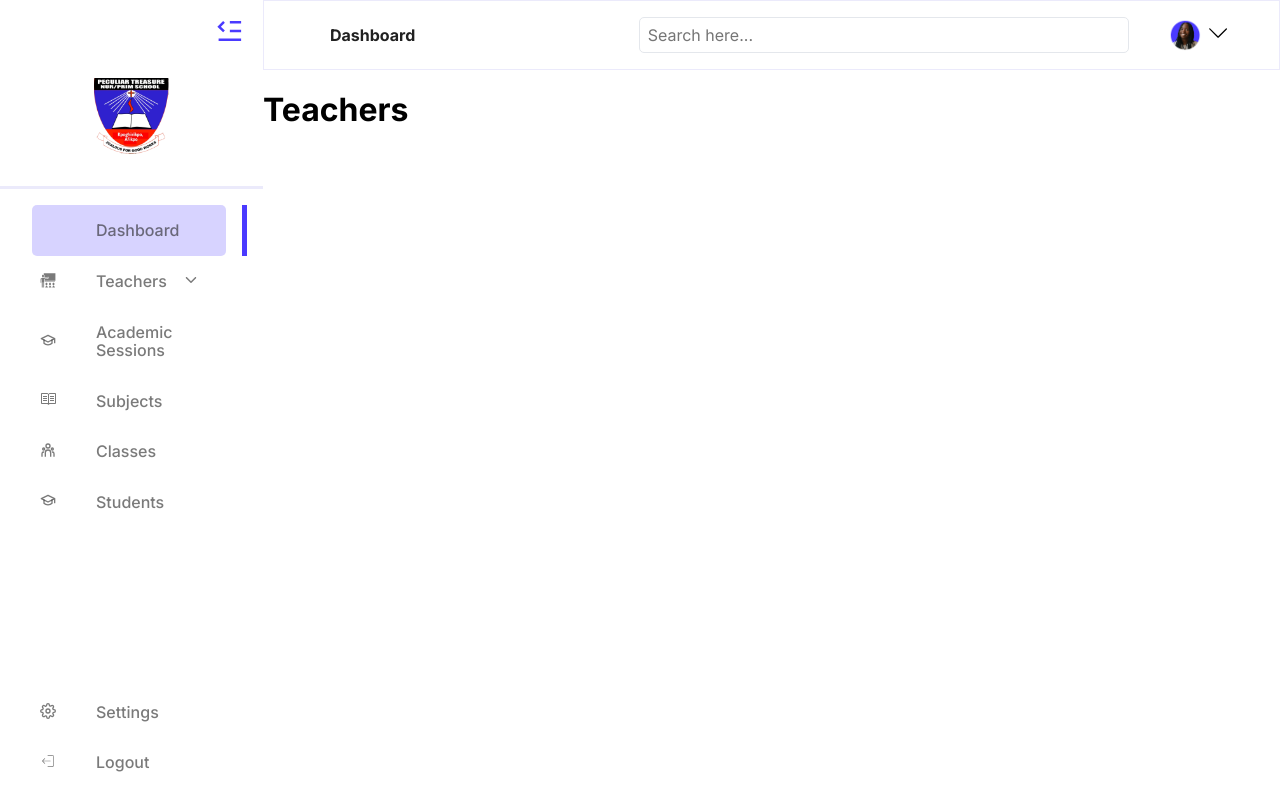
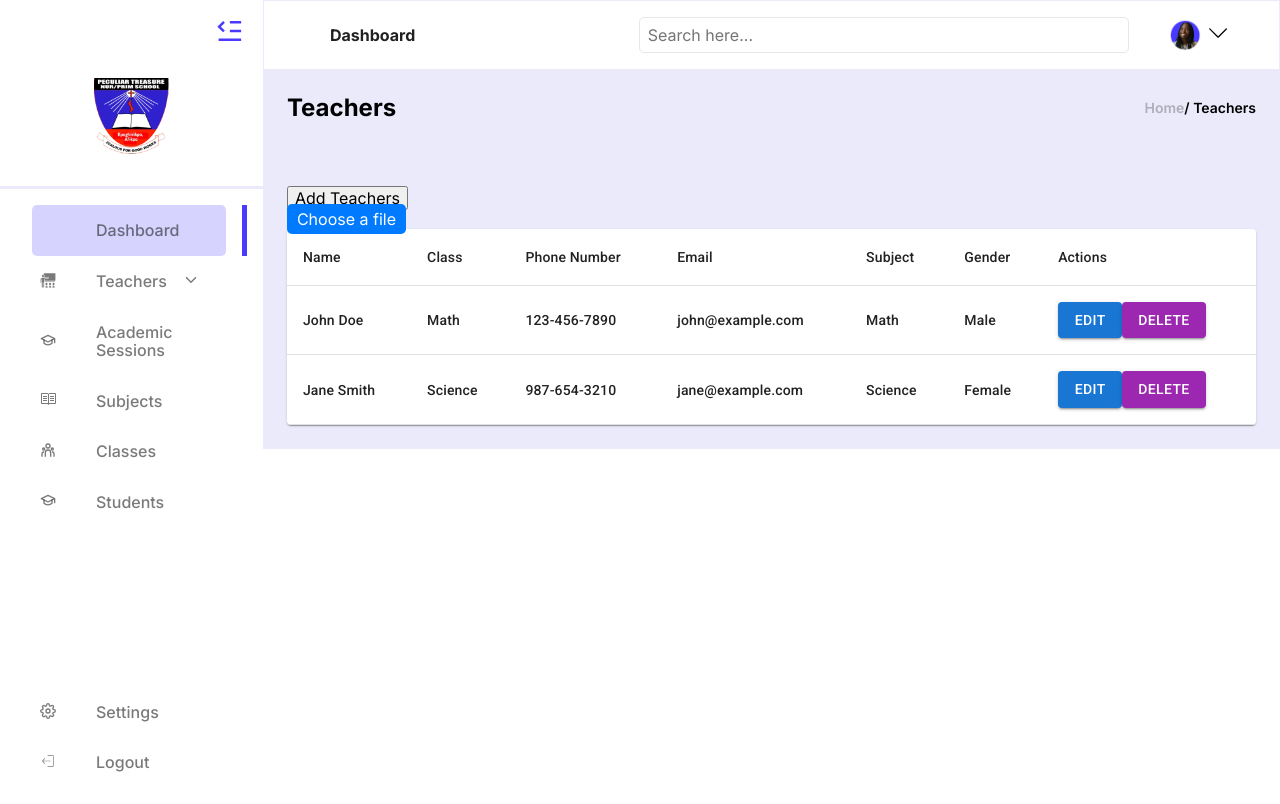
Before and after one commit to musaHaruna/School-Record-System, a React (Create React App) app: page /admin/all-teachers in a window 1280 px wide. Built offline with nearby package versions, Linux system fonts and the light colour scheme; some icons are missing.

Commit message:
start-teacher-table

```diff
--- a/package.json
+++ b/package.json
@@ -3,6 +3,9 @@
   "version": "0.1.0",
   "private": true,
   "dependencies": {
+    "@emotion/react": "^11.11.1",
+    "@emotion/styled": "^11.11.0",
+    "@mui/material": "^5.14.14",
     "@reduxjs/toolkit": "^1.9.0",
     "@testing-library/jest-dom": "^5.16.5",
     "@testing-library/react": "^13.4.0",
--- /dev/null
+++ b/src/assets/css/admin/teachersPage.css
@@ -0,0 +1,11 @@
+.custom-file-label {
+  cursor: pointer;
+  background-color: #007bff;
+  color: #fff;
+  padding: 5px 10px;
+  border-radius: 5px;
+}
+
+.custom-file-label:hover {
+  background-color: #0056b3;
+}
--- a/src/components/admin/Menu.js
+++ b/src/components/admin/Menu.js
@@ -54,7 +54,7 @@ const Menu = () => {
             >
               <div className={activeLink === link.id ? 'icon-active' : ''}>
                 {link.id === 2 ? (
-                  <div onClick={() => handleLinkClick(link)}>
+                  <div>
                     <GiTeacher />
                   </div>
                 ) : (
--- /dev/null
+++ b/src/components/admin/teachers/TeachersTable.js
@@ -0,0 +1,73 @@
+import React from 'react'
+import {
+  Table,
+  TableBody,
+  TableCell,
+  TableContainer,
+  TableHead,
+  TableRow,
+  Paper,
+  Button,
+} from '@mui/material'
+
+const data = [
+  {
+    name: 'John Doe',
+    class: 'Math',
+    phone: '123-456-7890',
+    email: 'john@example.com',
+    subject: 'Math',
+    gender: 'Male',
+  },
+  {
+    name: 'Jane Smith',
+    class: 'Science',
+    phone: '987-654-3210',
+    email: 'jane@example.com',
+    subject: 'Science',
+    gender: 'Female',
+  },
+  // Add more data for additional rows...
+]
+
+const TeachersTable = () => {
+  return (
+    <TableContainer component={Paper}>
+      <Table>
+        <TableHead>
+          <TableRow>
+            <TableCell>Name</TableCell>
+            <TableCell>Class</TableCell>
+            <TableCell>Phone Number</TableCell>
+            <TableCell>Email</TableCell>
+            <TableCell>Subject</TableCell>
+            <TableCell>Gender</TableCell>
+            <TableCell>Actions</TableCell>
+          </TableRow>
+        </TableHead>
+        <TableBody>
+          {data.map((row, index) => (
+            <TableRow key={index}>
+              <TableCell>{row.name}</TableCell>
+              <TableCell>{row.class}</TableCell>
+              <TableCell>{row.phone}</TableCell>
+              <TableCell>{row.email}</TableCell>
+              <TableCell>{row.subject}</TableCell>
+              <TableCell>{row.gender}</TableCell>
+              <TableCell>
+                <Button variant='contained' color='primary'>
+                  Edit
+                </Button>
+                <Button variant='contained' color='secondary'>
+                  Delete
+                </Button>
+              </TableCell>
+            </TableRow>
+          ))}
+        </TableBody>
+      </Table>
+    </TableContainer>
+  )
+}
+
+export default TeachersTable
--- a/src/pages/admin/Pages/Teachers.js
+++ b/src/pages/admin/Pages/Teachers.js
@@ -1,5 +1,40 @@
+import '../../../assets/css/admin/teachersPage.css'
+import { useState } from 'react'
+import TeachersTable from '../../../components/admin/teachers/TeachersTable'
+
 const Teachers = () => {
-  return <h1>Teachers</h1>
+  const [selectedFile, setSelectedFile] = useState(null)
+
+  const handleFileChange = (e) => {
+    const file = e.target.files[0]
+    setSelectedFile(file)
+  }
+
+  return (
+    <article className='admin-dashboard teachers-page'>
+      <section className='admin-dashboard-heading'>
+        <h1>Teachers</h1>
+        <p>
+          <span className='gray'>Home</span>/ <span>Teachers</span>
+        </p>
+      </section>
+
+      <button>Add Teachers</button>
+      <div>
+        <input
+          type='file'
+          id='customFileInput'
+          style={{ display: 'none' }}
+          onChange={handleFileChange}
+        />
+        <label htmlFor='customFileInput' className='custom-file-label'>
+          {selectedFile ? selectedFile.name : 'Choose a file'}
+        </label>
+        {selectedFile && <p>Selected File: {selectedFile.name}</p>}
+      </div>
+      <TeachersTable />
+    </article>
+  )
 }
 
 export default Teachers
```
Also changed, not shown: 1 other file (tests, documents, lock files or other folders).
